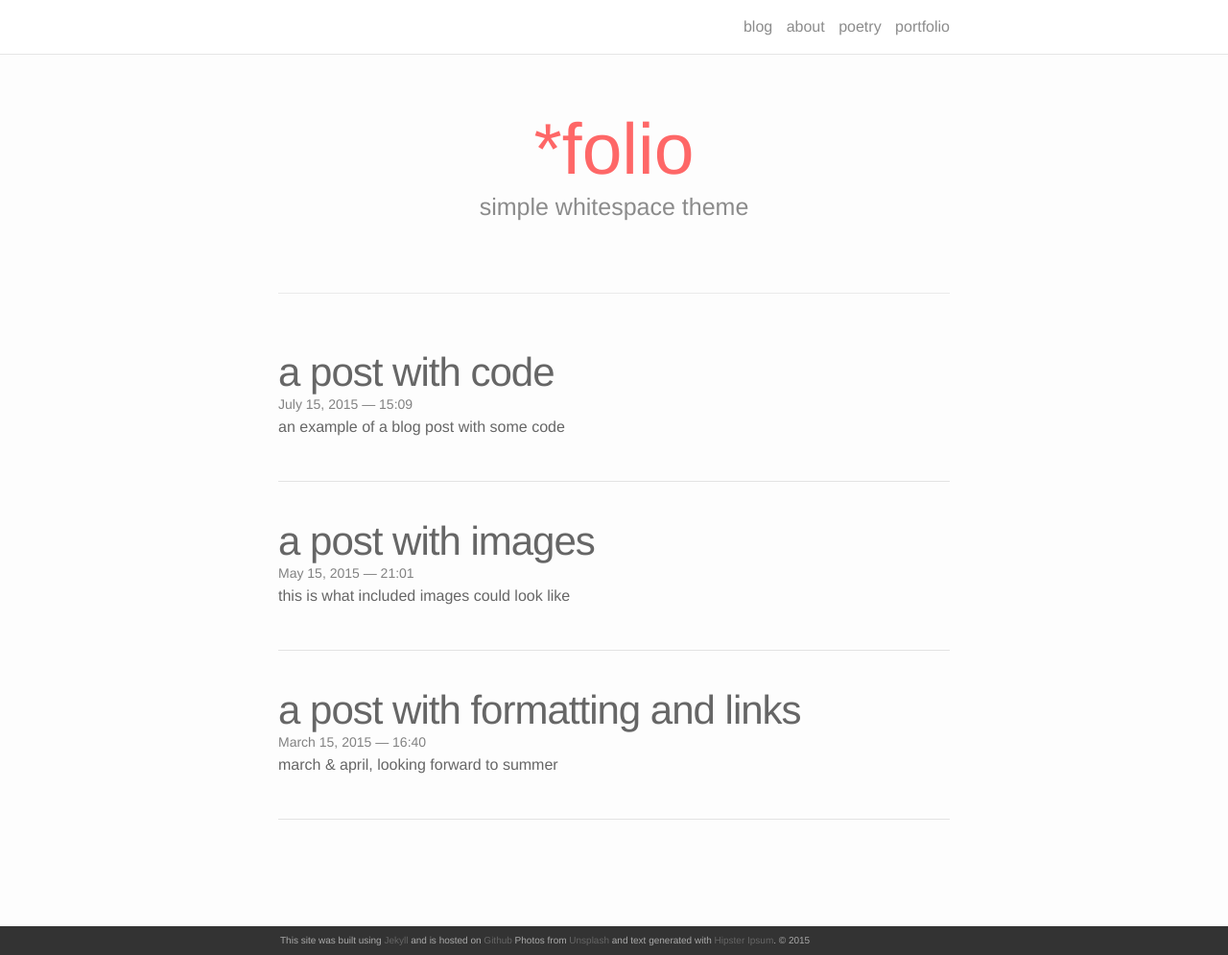
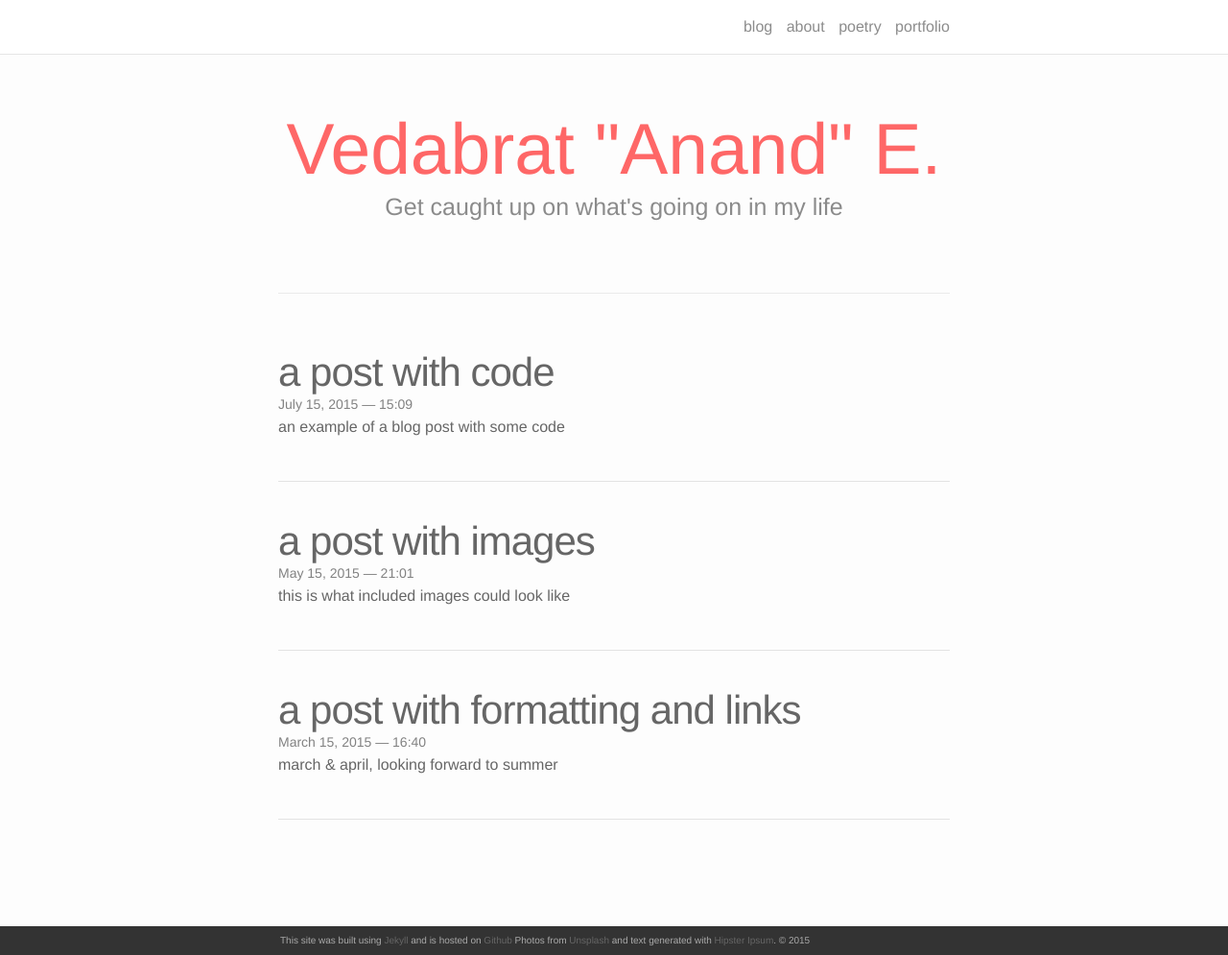
Before and after one commit to vedabrat/vedabrat.github.io, a Jekyll site: the page built from index.html, in a window 1280 px wide and 995 px high. Shown: the whole window at 96% size. Built offline with Jekyll 4.4.1, drawn with Linux system fonts in a browser that asks for light colours; nearby versions of some CDN libraries; the list of posts is cut into pages by our own code.

Commit message:
BRO I JUST UPDATED MY INFO

```diff
--- a/index.html
+++ b/index.html
@@ -3,8 +3,8 @@ layout: default
 ---
 
 <div class="header-bar">
-  <h1>*folio</h1>
-  <h2>simple whitespace theme</h2>
+  <h1>Vedabrat "Anand" E.</h1>
+  <h2>Get caught up on what's going on in my life</h2>
   <br/>
   <hr>
   <br/>
@@ -18,6 +18,7 @@ layout: default
         <p class="post-meta">{{ post.date | date: '%B %-d, %Y — %H:%M' }}</p>
         <p>{{ post.description }}</p>
         <br/>
+
         <hr/>
       </li>
     {% endfor %}
```
